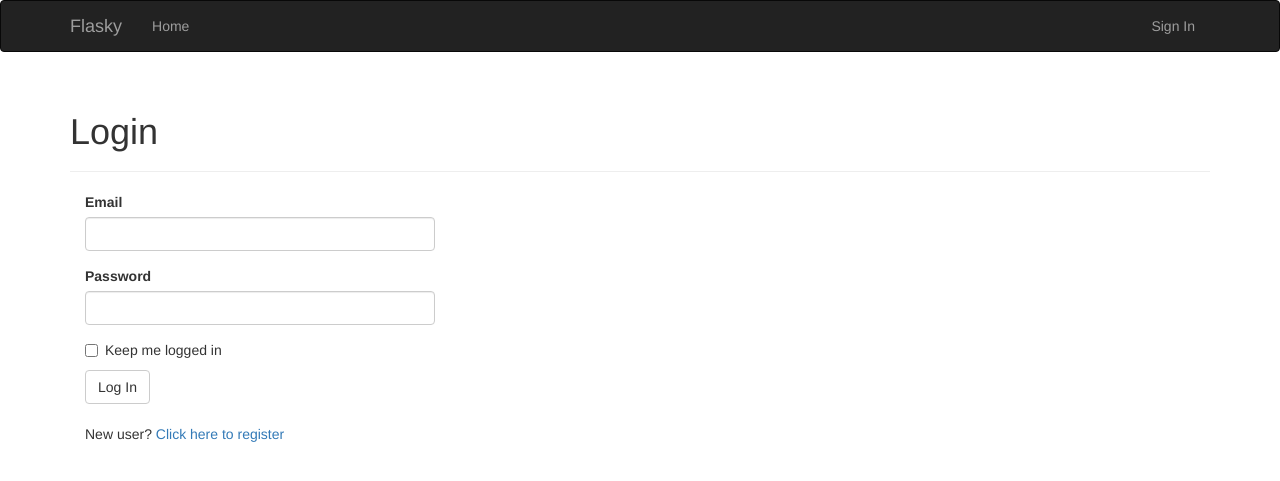
After one commit to hukeyy/flasky, a Flask app: page /auth/login in a window 1280 px wide. The commit adds this page. Shown: the top 481 px of the page. Run offline with Flask 2, Linux system fonts and the light colour scheme; some libraries are stand-ins or nearby versions.

Commit message:
Register-mail auth model finish
Register-mail auth model finish

```diff
--- /dev/null
+++ b/app/auth/__init__.py
@@ -0,0 +1,5 @@
+# -*- coding: utf-8 -*-
+# Author: hkey
+from flask import Blueprint
+auth = Blueprint('auth', __name__)
+from . import views
--- /dev/null
+++ b/app/auth/forms.py
@@ -0,0 +1,30 @@
+# -*- coding: utf-8 -*-
+# Author: hkey
+from flask_wtf import FlaskForm
+from wtforms import StringField, SubmitField, BooleanField, PasswordField
+from wtforms.validators import Required, Length, Email, Regexp, EqualTo
+from wtforms import ValidationError
+from ..models import User
+
+class RegistrationForm(FlaskForm):
+    email = StringField('Email', validators=[Required(), Length(1, 64), Email()])
+    username = StringField('Username', validators=[Required(), Length(1, 64), Regexp('^[A-Za-z][A-Za-z0-9_.]*$', 0,
+                                                                                     'Usernames must have only letters, '
+                                                                                     'numbers, dots or underscores')])
+    password = PasswordField('Password', validators=[Required(), EqualTo('password2', message='Passwords must match.')])
+    password2 = PasswordField('Confirm password', validators=[Required()])
+    submit = SubmitField('Register')
+
+    def validate_email(self, field):
+        if User.query.filter_by(email=field.data).first():
+            raise ValidationError('Email already registered.')
+
+    def validate_username(self, field):
+        if User.query.filter_by(username=field.data).first():
+            raise ValidationError('Username already in use.')
+
+class LoginForm(FlaskForm):
+    email = StringField('Email', validators=[Required(), Length(1, 64), Email()])
+    password = PasswordField('Password', validators=[Required()])
+    remember_me = BooleanField('Keep me logged in')
+    submit = SubmitField('Log In')
--- /dev/null
+++ b/app/auth/views.py
@@ -0,0 +1,75 @@
+# -*- coding: utf-8 -*-
+# Author: hkey
+from flask import render_template, redirect, request, url_for, flash
+from flask_login import login_user, login_required, logout_user, current_user
+from . import auth
+from ..models import User
+from .forms import LoginForm, RegistrationForm
+from .. import db
+from ..email import send_mail
+
+# 登录
+@auth.route('/login', methods=['GET', 'POST'])
+def login():
+    form = LoginForm()
+    if form.validate_on_submit():
+        user = User.query.filter_by(email=form.email.data).first()
+        if user is not None and user.verify_password(form.password.data):
+            login_user(user, form.remember_me.data)
+            return redirect(request.args.get('next') or url_for('main.index'))
+        flash('Invalid username or password.')
+    return render_template('auth/login.html', form=form)
+
+# 登出
+@auth.route('/logout')
+@login_required
+def logout():
+    logout_user()
+    flash('You have been logged out.')
+    return redirect(url_for('main.index'))
+
+# 注册
+@auth.route('/register', methods=['GET', 'POST'])
+def register():
+    form = RegistrationForm()
+    if form.validate_on_submit():
+        user = User(email=form.email.data,
+                    username=form.username.data,
+                    password=form.password.data)
+        db.session.add(user)
+        db.session.commit()
+        token = user.generate_confirmation_token()
+        send_mail(user.email, 'Confirm Your Account', 'auth/email/confirm', user=user, token=token)
+        flash('A confirmation email has been sent to you by email.')
+        return redirect(url_for('main.index'))
+    return render_template('auth/register.html', form=form)
+
+@auth.route('/confirm/<token>')
+@login_required
+def confirm(token):
+    if current_user.confirmed:
+        return redirect(url_for('main.index'))
+    if current_user.confirm(token):
+        flash('You have confirmed your account. Thanks!')
+    else:
+        flash('The confirmation link is invalid or has expired.')
+    return redirect(url_for('main.index'))
+
+@auth.before_app_request
+def before_request():
+    if current_user.is_authenticated and not current_user.confirmed and request.endpoint[:5] != 'auth.' \
+        and request.endpoint != 'static':
+        return redirect(url_for('auth.unconfirmed'))
+@auth.route('/unconfirmed')
+def unconfirmed():
+    if current_user.is_anonymous or current_user.confirmed:
+        return redirect(url_for('main.index'))
+    return render_template('auth/unconfirmed.html')
+
+@auth.route('/confirm')
+@login_required
+def resend_confirmation():
+    token = current_user.generate_confirmation_token()
+    send_mail(current_user.email, 'Confirm Your Account', 'auth/email/confirm', user=current_user, token=token)
+    flash('A new confirmation email has been sent to you by email.')
+    return redirect(url_for('main.index'))
--- /dev/null
+++ b/app/templates/auth/login.html
@@ -0,0 +1,20 @@
+<!DOCTYPE html>
+{% extends "base.html" %}
+{% import "bootstrap/wtf.html" as wtf %}
+{% block title %}Flasky - Login{% endblock %}
+{% block page_content %}
+<div class="page-header">
+    <h1>Login</h1>
+
+</div>
+<div class="col-md-4">
+    {{ wtf.quick_form(form) }}
+    <br>
+    <p>
+        New user?
+        <a href="{{ url_for('auth.register') }}">
+            Click here to register
+        </a>
+    </p>
+</div>
+{% endblock %}
--- a/app/templates/base.html
+++ b/app/templates/base.html
@@ -25,6 +25,13 @@
             <ul class="nav navbar-nav">
                 <li><a href="/">Home</a></li>
             </ul>
+            <ul class="nav navbar-nav navbar-right">
+                {% if current_user.is_authenticated %}
+                <li><a href="{{ url_for('auth.logout') }}">Sign Out</a></li>
+                {% else %}
+                <li><a href="{{ url_for('auth.login') }}">Sign In</a></li>
+                {% endif %}
+            </ul>
         </div>
     </div>
 </div>
--- a/requirements.txt
+++ b/requirements.txt
@@ -4,6 +4,7 @@ click==6.7
 dominate==2.3.1
 Flask==1.0.2
 Flask-Bootstrap==3.3.7.1
+Flask-Login==0.4.1
 Flask-Mail==0.9.1
 Flask-Migrate==2.1.1
 Flask-Script==2.0.6
@@ -17,6 +18,7 @@ python-dateutil==2.7.3
 python-editor==1.0.3
 six==1.11.0
 SQLAlchemy==1.2.8
+virtualenv==16.0.0
 visitor==0.1.3
 Werkzeug==0.14.1
 WTForms==2.2
```
Also changed, not shown: app/__init__.py (+10 -0 lines), app/main/views.py (+17 -16 lines), app/models.py (+44 -1 lines), app/templates/auth/email/confirm.html (added, +8 -0 lines), app/templates/auth/email/confirm.txt (added, +7 -0 lines), app/templates/auth/register.html (added, +12 -0 lines), app/templates/auth/unconfirmed.html (added, +20 -0 lines), app/templates/index.html (+3 -7 lines), migrations/versions/0c08f20939ed_authentication_login_migration.py (added, +32 -0 lines), migrations/versions/e251abbfb698_add_user_confirmed.py (added, +28 -0 lines), tests/test_user_model.py (added, +24 -0 lines).
